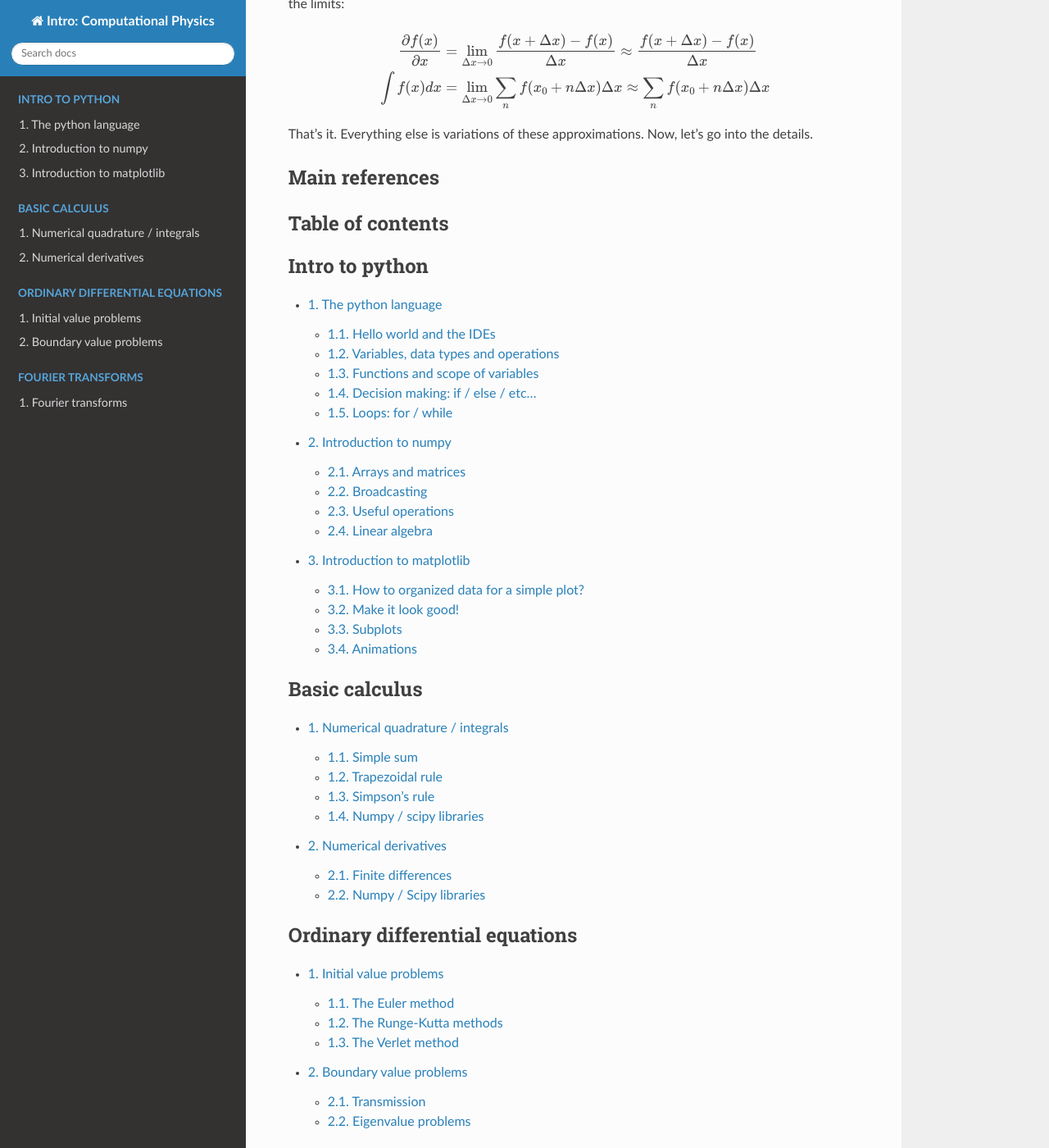
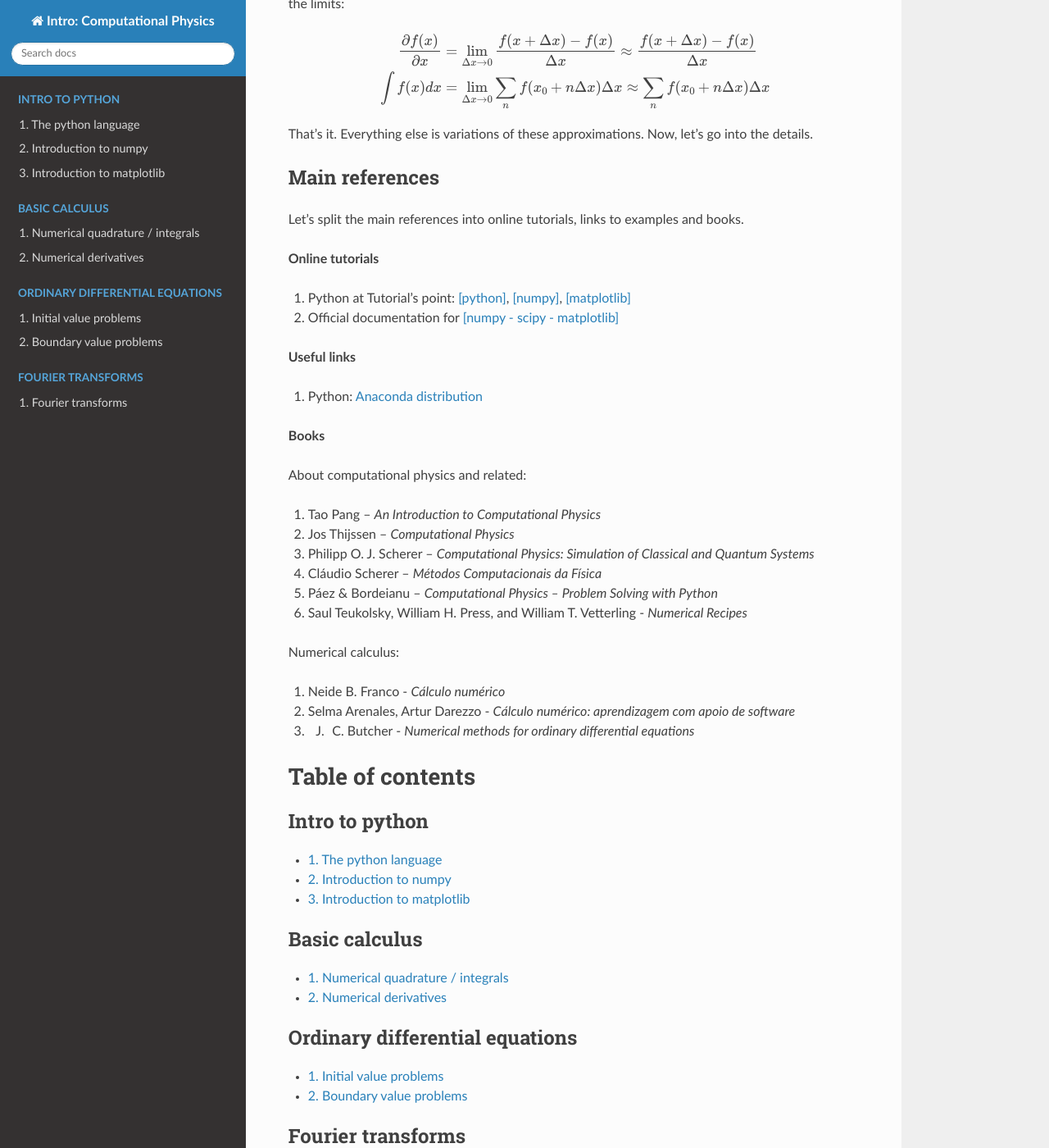
Before and after one commit to gersonjferreira/Computational-Physics-Class-Notes, a Sphinx documentation site: the page built from docs/index.rst, in a window 1280 px wide and 1400 px high, scrolled down 1156 px. Shown: the whole window at 82% size. Built offline with Sphinx 7.4.7 and the Read the Docs theme 2.0.0, drawn with Linux system fonts in a browser that asks for light colours.

Commit message:
edit: intro

```diff
--- a/docs/index.rst
+++ b/docs/index.rst
@@ -46,16 +46,42 @@ That's it. Everything else is variations of these approximations. Now, let's go
 Main references
 ---------------
 
-.. \textbf{Text-books.} Complementing these notes, complete discussions on the proposed topics can be found on the books available at UFU's library\cite{CScherer2010Metodos, NFranco2006Calculo, Arenales2008Calculo, JCButcher2008NumericalODE, thijssen2007computational, pang2006introduction}, and other references presented throughout the notes.
+Let's split the main references into online tutorials, links to examples and books.
 
+**Online tutorials**
+
+#. Python at Tutorial's point: `[python] <https://www.tutorialspoint.com/python>`_, `[numpy] <www.tutorialspoint.com/numpy/>`_, `[matplotlib] <https://www.tutorialspoint.com/matplotlib/index.htm>`_
+
+#. Official documentation for `[numpy - scipy - matplotlib] <https://www.scipy.org/docs.html>`_
+
+**Useful links**
+
+#. Python: `Anaconda distribution <https://www.anaconda.com/>`_
+
+**Books**
+
+About computational physics and related:
+
+#. Tao Pang – *An Introduction to Computational Physics*
+#. Jos Thijssen – *Computational Physics*
+#. Philipp O. J. Scherer – *Computational Physics: Simulation of Classical and Quantum Systems*
+#. Cláudio Scherer – *Métodos Computacionais da Física*
+#. Páez & Bordeianu – *Computational Physics – Problem Solving with Python*
+#. Saul Teukolsky, William H. Press, and William T. Vetterling - *Numerical Recipes*
+
+Numerical calculus:
+
+#. Neide B. Franco - *Cálculo numérico*
+#. Selma Arenales, Artur Darezzo - *Cálculo numérico: aprendizagem com apoio de software*
+#. J. C. Butcher - *Numerical methods for ordinary differential equations*
 
 
 Table of contents
------------------
+=================
 
 .. toctree::
    :numbered:
-   :maxdepth: 2
+   :maxdepth: 1
    :caption: Intro to python
 
    python/intropython.rst
@@ -64,7 +90,7 @@ Table of contents
 
 .. toctree::
    :numbered:
-   :maxdepth: 2
+   :maxdepth: 1
    :caption: Basic calculus
 
    calculus/integrals.rst
@@ -72,7 +98,7 @@ Table of contents
 
 .. toctree::
    :numbered:
-   :maxdepth: 2
+   :maxdepth: 1
    :caption: Ordinary differential equations
 
    ode/initialvalueproblems.rst
@@ -80,7 +106,7 @@ Table of contents
 
 .. toctree::
    :numbered:
-   :maxdepth: 2
+   :maxdepth: 1
    :caption: Fourier transforms
 
    fft/intro_fft.rst
```
